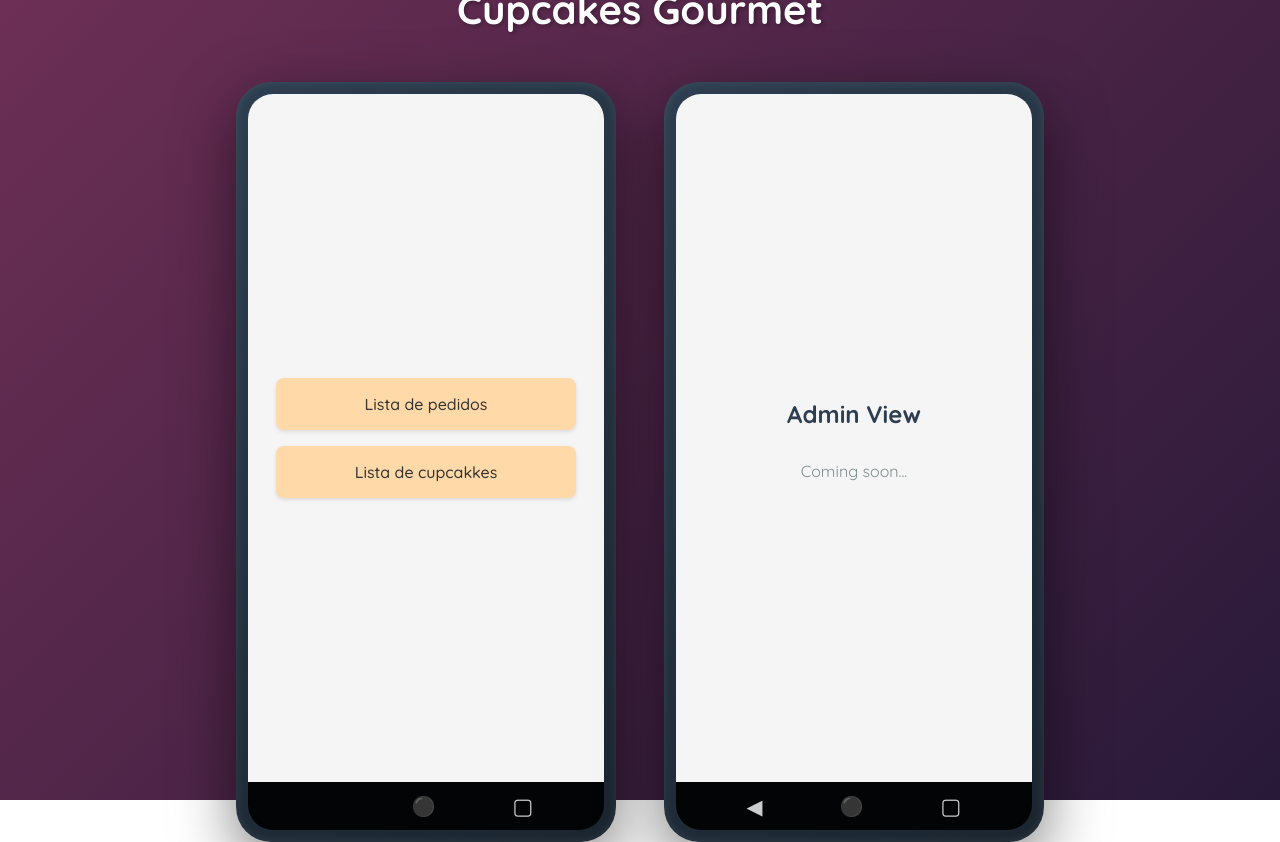
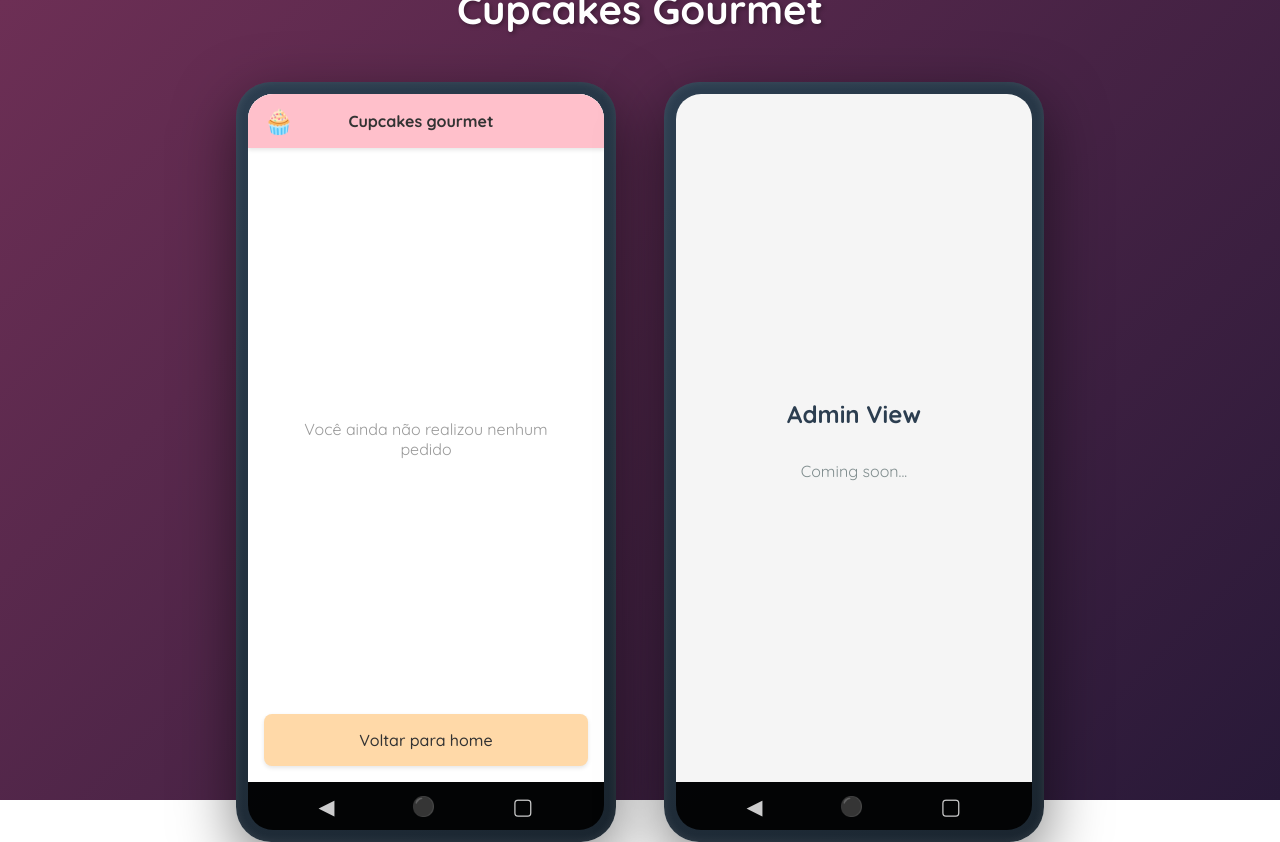
Before and after one commit to misaelvergara/cupcakes, an Angular app: page /customer/orders in a window 1280 px wide. Before the commit this address led to /customer. Built offline with nearby package versions, Linux system fonts and the light colour scheme.

Commit message:
feat(): adds order list

```diff
--- a/src/app/app.routes.ts
+++ b/src/app/app.routes.ts
@@ -4,10 +4,12 @@ import { CupcakeListComponent } from './components/customer/cupcake-list/cupcake
 import { CupcakeDetailComponent } from './components/customer/cupcake-detail/cupcake-detail.component';
 import { CartComponent } from './components/customer/cart/cart.component';
 import { OrderConfirmationComponent } from './components/customer/order-confirmation/order-confirmation.component';
+import { OrderListComponent } from './components/customer/order-list/order-list.component';
 
 export const routes: Routes = [
   { path: '', redirectTo: '/customer', pathMatch: 'full' },
   { path: 'customer', component: HomeCustomerComponent },
+  { path: 'customer/orders', component: OrderListComponent },
   { path: 'customer/cupcakes', component: CupcakeListComponent },
   { path: 'customer/cupcake/:id', component: CupcakeDetailComponent },
   { path: 'customer/cart', component: CartComponent },
--- /dev/null
+++ b/src/app/components/customer/order-list/order-list.component.html
@@ -0,0 +1,41 @@
+<div class="order-list-container">
+  <app-header></app-header>
+
+  <div class="content">
+    <div class="orders-scroll" *ngIf="orders.length > 0">
+      <div *ngFor="let order of orders" class="order-card">
+        <div class="order-items">
+          <ul>
+            <li *ngFor="let item of order.items">
+              {{ item.quantity }} unidade<span *ngIf="item.quantity > 1">s</span> de {{ item.cupcake.name }}
+            </li>
+          </ul>
+        </div>
+
+        <div class="order-info">
+          <p class="total">Total: R${{ order.total.toFixed(2) }} ({{ getPaymentMethodLabel(order.paymentMethod) }})</p>
+          <p class="status" [class.completed]="order.status === 'completed'">
+            Status: {{ getStatusLabel(order.status) }}
+          </p>
+        </div>
+
+        <div class="order-actions" *ngIf="order.status !== 'completed'">
+          <button class="action-button received" (click)="markAsReceived(order.id)">
+            Marcar como recebido
+          </button>
+          <button class="action-button cancel" (click)="cancelOrder(order.id)">
+            Cancelar
+          </button>
+        </div>
+      </div>
+    </div>
+
+    <div class="empty-state" *ngIf="orders.length === 0">
+      <p>Você ainda não realizou nenhum pedido</p>
+    </div>
+
+    <button class="home-button" (click)="goHome()">
+      Voltar para home
+    </button>
+  </div>
+</div>
--- /dev/null
+++ b/src/app/components/customer/order-list/order-list.component.scss
@@ -0,0 +1,180 @@
+.order-list-container {
+  height: 100%;
+  display: flex;
+  flex-direction: column;
+  background: white;
+}
+
+.content {
+  flex: 1;
+  display: flex;
+  flex-direction: column;
+  padding: 1rem;
+  overflow: hidden;
+}
+
+.orders-scroll {
+  flex: 1;
+  overflow-y: auto;
+  display: flex;
+  flex-direction: column;
+  gap: 1rem;
+  margin-bottom: 1rem;
+  padding-right: 0.25rem;
+
+  &::-webkit-scrollbar {
+    width: 4px;
+  }
+
+  &::-webkit-scrollbar-track {
+    background: #f1f1f1;
+    border-radius: 10px;
+  }
+
+  &::-webkit-scrollbar-thumb {
+    background: #ccc;
+    border-radius: 10px;
+
+    &:hover {
+      background: #aaa;
+    }
+  }
+}
+
+.order-card {
+  background: #f5f5f5;
+  border-radius: 12px;
+  padding: 1rem;
+  box-shadow: 0 2px 4px rgba(0, 0, 0, 0.1);
+
+  .order-items {
+    margin-bottom: 0.75rem;
+
+    ul {
+      list-style: none;
+      padding: 0;
+      margin: 0;
+
+      li {
+        font-size: 0.9rem;
+        color: #333;
+        margin-bottom: 0.25rem;
+        padding-left: 1rem;
+        position: relative;
+
+        &:before {
+          content: "•";
+          position: absolute;
+          left: 0;
+          color: #ffc0cb;
+          font-weight: bold;
+        }
+      }
+    }
+  }
+
+  .order-info {
+    margin-bottom: 0.75rem;
+    padding-top: 0.75rem;
+    border-top: 1px solid #ddd;
+
+    .total {
+      font-size: 0.95rem;
+      font-weight: 600;
+      color: #333;
+      margin: 0 0 0.25rem 0;
+    }
+
+    .status {
+      font-size: 0.9rem;
+      color: #666;
+      margin: 0;
+
+      &.completed {
+        color: #4CAF50;
+        font-weight: 600;
+      }
+    }
+  }
+
+  .order-actions {
+    display: flex;
+    gap: 0.5rem;
+
+    .action-button {
+      flex: 1;
+      padding: 0.75rem;
+      border: none;
+      border-radius: 8px;
+      font-size: 0.85rem;
+      font-weight: 500;
+      cursor: pointer;
+      transition: all 0.2s ease;
+
+      &.received {
+        background-color: #ffd9a8;
+        color: #333;
+
+        &:hover {
+          background-color: #ffcf8e;
+          transform: translateY(-2px);
+          box-shadow: 0 4px 8px rgba(0, 0, 0, 0.15);
+        }
+      }
+
+      &.cancel {
+        background-color: #ffd9a8;
+        color: #333;
+
+        &:hover {
+          background-color: #ffcf8e;
+          transform: translateY(-2px);
+          box-shadow: 0 4px 8px rgba(0, 0, 0, 0.15);
+        }
+      }
+
+      &:active {
+        transform: translateY(0);
+      }
+    }
+  }
+}
+
+.empty-state {
+  flex: 1;
+  display: flex;
+  align-items: center;
+  justify-content: center;
+  color: #999;
+  text-align: center;
+  padding: 2rem;
+
+  p {
+    font-size: 1rem;
+    margin: 0;
+  }
+}
+
+.home-button {
+  width: 100%;
+  padding: 1rem;
+  background-color: #ffd9a8;
+  border: none;
+  border-radius: 8px;
+  font-size: 1rem;
+  font-weight: 500;
+  color: #333;
+  cursor: pointer;
+  transition: all 0.3s ease;
+  box-shadow: 0 2px 4px rgba(0, 0, 0, 0.1);
+
+  &:hover {
+    background-color: #ffcf8e;
+    transform: translateY(-2px);
+    box-shadow: 0 4px 8px rgba(0, 0, 0, 0.15);
+  }
+
+  &:active {
+    transform: translateY(0);
+  }
+}
--- /dev/null
+++ b/src/app/components/customer/order-list/order-list.component.ts
@@ -0,0 +1,54 @@
+import { Component, OnInit } from '@angular/core';
+import { Router } from '@angular/router';
+import { CommonModule } from '@angular/common';
+import { OrderService } from '../../../services/order.service';
+import { Order } from '../../../models/cupcake.model';
+import { HeaderComponent } from '../../shared/header/header.component';
+
+@Component({
+  selector: 'app-order-list',
+  standalone: true,
+  imports: [CommonModule, HeaderComponent],
+  templateUrl: './order-list.component.html',
+  styleUrl: './order-list.component.scss'
+})
+export class OrderListComponent implements OnInit {
+  orders: Order[] = [];
+
+  constructor(
+    private orderService: OrderService,
+    private router: Router
+  ) {}
+
+  ngOnInit(): void {
+    this.orders = this.orderService.getOrders().reverse(); // Mais recente primeiro
+  }
+
+  getStatusLabel(status: Order['status']): string {
+    const labels = {
+      'pending': 'Enviado',
+      'sent': 'Enviado',
+      'completed': 'Finalizado'
+    };
+    return labels[status] || status;
+  }
+
+  markAsReceived(orderId: string): void {
+    this.orderService.updateOrderStatus(orderId, 'completed');
+    this.orders = this.orderService.getOrders().reverse();
+  }
+
+  cancelOrder(orderId: string): void {
+    // Para simplificar, vamos apenas remover visualmente
+    // Em produção, você criaria um método no service
+    this.orders = this.orders.filter(order => order.id !== orderId);
+  }
+
+  goHome(): void {
+    this.router.navigate(['/customer']);
+  }
+
+  getPaymentMethodLabel(method: 'credit' | 'pix'): string {
+    return method === 'credit' ? 'Cartão de Crédito' : 'PIX';
+  }
+}
--- a/src/app/services/order.service.ts
+++ b/src/app/services/order.service.ts
@@ -16,7 +16,7 @@ export class OrderService {
       ...order,
       id: this.generateOrderId(),
       date: new Date(),
-      status: 'pending'
+      status: 'sent'
     };
 
     this.orders.set([...this.orders(), newOrder]);
```
